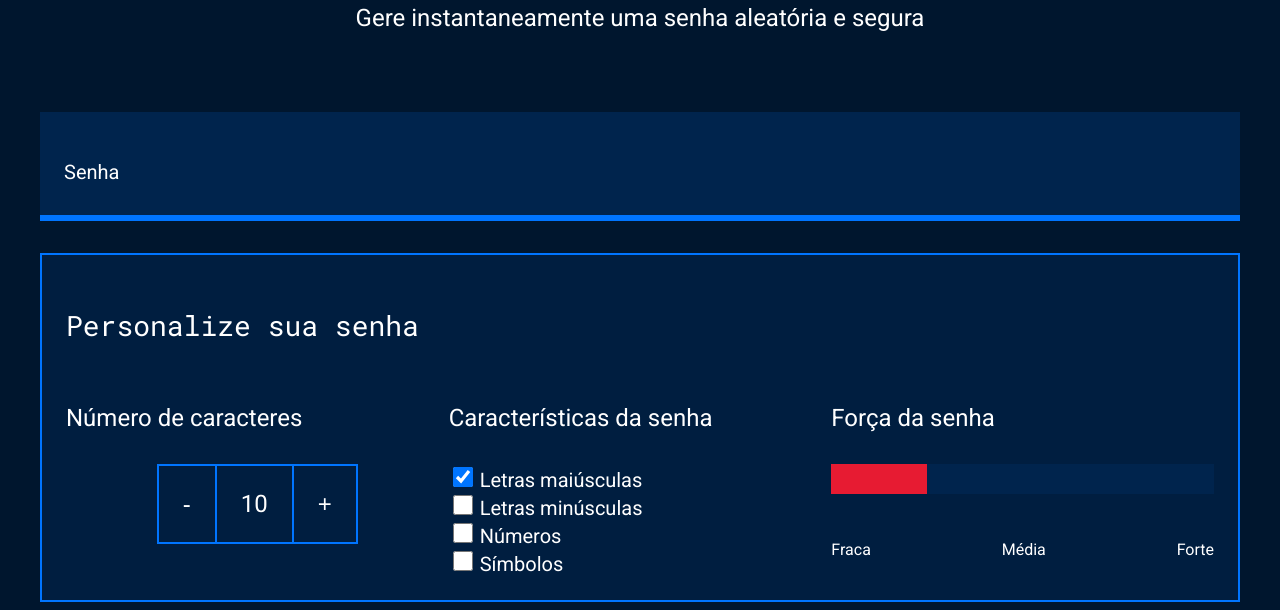
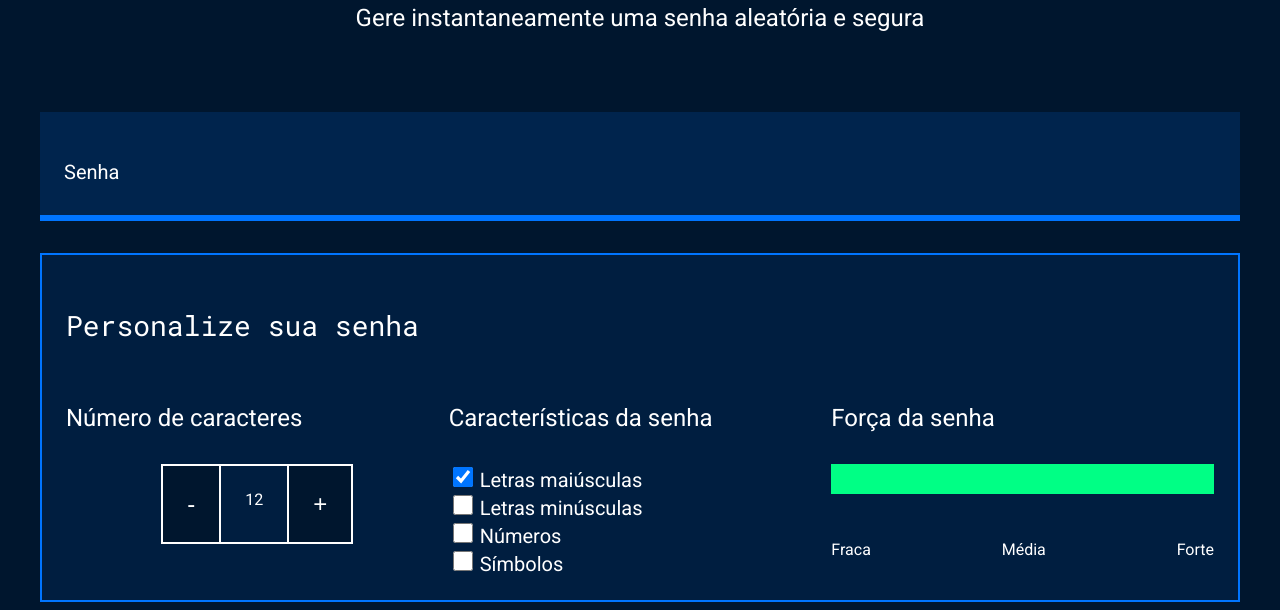
Before and after one commit to Brunop77/js-senhas-seguras3A, a plain HTML site: page index.html in a window 1280 px wide. Shown: the part 214-824 px from the top of the page. Drawn offline with Linux system fonts and the light colour scheme.

Commit message:
Add files via upload

```diff
--- a/index.html
+++ b/index.html
@@ -17,7 +17,7 @@
         </div>
         <div class="conteudo-senha">
             <label for="senha">Senha</label>
-            <input name="senha" type="text" id="campo-senha" readonly>
+            <input name="senha" type="text" id="campo-senha">
         </div>
         <div class="parametro">
             <h3 class="parametro-titulo">Personalize sua senha</h3>
@@ -26,13 +26,13 @@
                     <h4 class="parametro-senha__titulo">Número de caracteres</h4>
                     <div class="parametro-senha-botoes">
                         <button class="parametro-senha__botao">-</button>
-                        <p class="parametro-senha__texto">10</p>
+                        <p class="parametro-senha__texto">12</p>
                         <button class="parametro-senha__botao">+</button>
                     </div>
                 </div>
                 <div class="parametro-senha">
                     <h4 class="parametro-senha__titulo">Características da senha</h4>
-                     <div class="parametro-senha-checkbox">
+                    <div class="parametro-senha-checkbox">
                         <input name="maiusculo" type="checkbox" class="checkbox" checked>
                         <label for="maiusculo">Letras maiúsculas</label>
                     </div>
@@ -52,11 +52,11 @@
                 <div class="parametro-senha">
                     <h4 class="parametro-senha__titulo">Força da senha</h4>
                     <div class="barra"></div>
-                    <div class="forca fraca"></div>
+                    <div class="forca forte"></div>
                     <div class="parametro-senha-textos">
-                        <p>Fraca</p>
-                        <p>Média</p>
-                        <p>Forte</p>
+                    <p>Fraca</p>
+                    <p>Média</p>
+                    <p>Forte</p>
                 </div>
                 </div>
             </div>
--- /dev/null
+++ b/main.js
@@ -0,0 +1,23 @@
+const numeroSenha = document.querySelector('.parametro-senha__texto');
+let tamanhoSenha = 12;
+numeroSenha.textContent = tamanhoSenha;
+
+const botoes = document.querySelectorAll('.parametro-senha__botao');
+
+botoes[0].onclick = diminuiTamanho;
+botoes[1].onclick = aumentaTamanho;
+
+function diminuiTamanho(){
+    if (tamanhoSenha > 1){
+        //tamanhoSenha = tamanhoSenha-1;
+        tamanhoSenha--;
+    }
+    numeroSenha.textContent = tamanhoSenha;
+}
+function aumentaTamanho(){
+    if (tamanhoSenha < 20){
+        //tamanhoSenha = tamanhoSenha+1;
+        tamanhoSenha++;
+    }
+    numeroSenha.textContent = tamanhoSenha;
+}
--- a/style.css
+++ b/style.css
@@ -1,6 +1,6 @@
 @import url('https://fonts.googleapis.com/css2?family=Roboto&family=Roboto+Mono&display=swap');
 
-:root {
+:root{
     --branco: white;
     --cor-de-fundo: #00162E;
     --fundo-senha: #00244D;
@@ -10,38 +10,38 @@
     --roboto-mono: 'Roboto Mono', monospace;
 }
 
-* {
+*{
     font-weight: 400;
 }
 
-body {
+body{
     color: var(--branco);
     background-color: var(--cor-de-fundo);
     font-family: var(--roboto);
 }
 
-.titulo-principal {
+.titulo-principal{
     font-family: var(--roboto-mono);
     font-size: 32px;
 }
 
-.titulo-secundario {
+.titulo-secundario{
     font-size: 24px;
 }
 
-.conteudo-titulo {
+.conteudo-titulo{
     text-align: center;
     margin-top: 80px;
 }
 
-.conteudo-senha {
+.conteudo-senha{
     margin-top: 80px;
     background: var(--fundo-senha);
     padding: 24px;
     border-bottom: 6px solid var(--borda);
 }
 
-#campo-senha {
+#campo-senha{
     background-color: var(--fundo-senha);
     border: none;
     color: var(--branco);
@@ -50,99 +50,107 @@ body {
     width: 70%;
 }
 
-#campo-senha:focus {
+#campo-senha:focus{
     outline: none;
 }
 
-.conteudo {
+.conteudo{
     max-width: 1200px;
     margin: 0 auto;
 }
 
-.parametro {
+.parametro{
     background-color: var(--fundo-texto);
     border: 2px solid var(--borda);
     margin-top: 32px;
     padding: 24px;
 }
 
-.parametro-titulo {
+.parametro-titulo{
     font-family: var(--roboto-mono);
     font-size: 28px;
 }
 
-.parametro-senha__titulo {
-    font-size: 24px;
+.parametro-senha__titulo{
+    font-size:24px;
 }
 
-.parametro-coluna__senha {
+.parametro-coluna__senha{
     display: flex;
     flex-direction: column;
     justify-content: center;
 }
-
-.parametro-senha {
+.parametro-senha{
     width: 50%;
     margin: 0 auto;
 }
 
-.parametro-senha-botoes {
+.parametro-senha-botoes{
     display: flex;
     justify-content: center;
 }
 
-.parametro-senha__botao {
-    background-color: var(--fundo-texto);
+.parametro-senha__botao{
+    background-color: var(--cor-de-fundo);
     color: var(--branco);
-    border: 2px solid var(--borda);
+    border: 2px solid var(--branco);
     padding: 24px;
     font-size: 24px;
     cursor: pointer;
 }
-.parametro-senha__texto {
+.parametro-senha__texto{
+    border-top: 2px solid var(--branco);
+    border-bottom: 2px solid var(--branco);
     padding: 24px;
-    border-top: 2px solid var(--borda);
-    border-bottom: 2px solid var(--borda);
-    margin: 0;
-    font-size: 24px;
+    margin: 0px;
 }
-label{
+
+
+label {
     font-size: 20px;
 }
-.checkbox{
+
+.checkbox {
     width: 20px;
     height: 20px;
     cursor: pointer;
 }
-.barra{
+
+.barra {
     background-color: var(--fundo-senha);
     height: 30px;
     width: 100%;
 }
-.forca{
+
+.forca {
     height: 30px;
     position: relative;
     bottom: 30px;
 }
-.fraca{
+
+.fraca {
     width: 25%;
     background-color: #E71B32;
 }
-.media{
+
+.media {
+    width: 50%;
     background-color: #FAF408;
-    width: 50%;
 }
-.forte{
-    background-color: #00FF85;
+
+.forte {
     width: 100%;
+    background-color: #00ff85;
 }
+
 .parametro-senha-textos {
     display: flex;
     justify-content: space-between;
 }
 
+
 @media screen and (min-width: 768px) {
-    .parametro-coluna__senha {
+    .parametro-coluna__senha{
         flex-direction: row;
     }
 }
```
